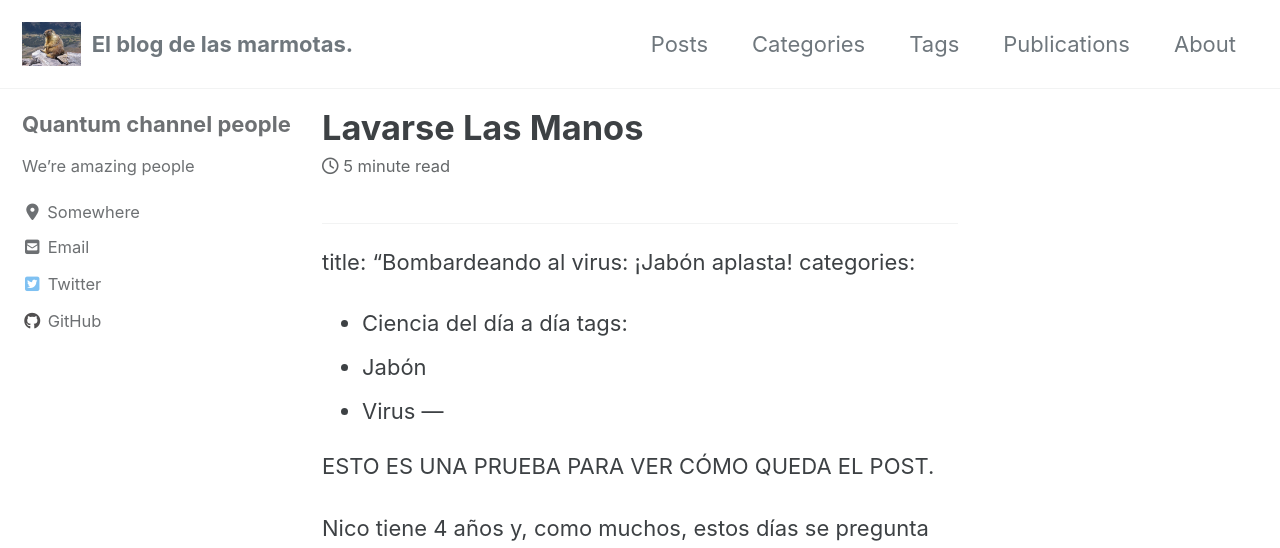
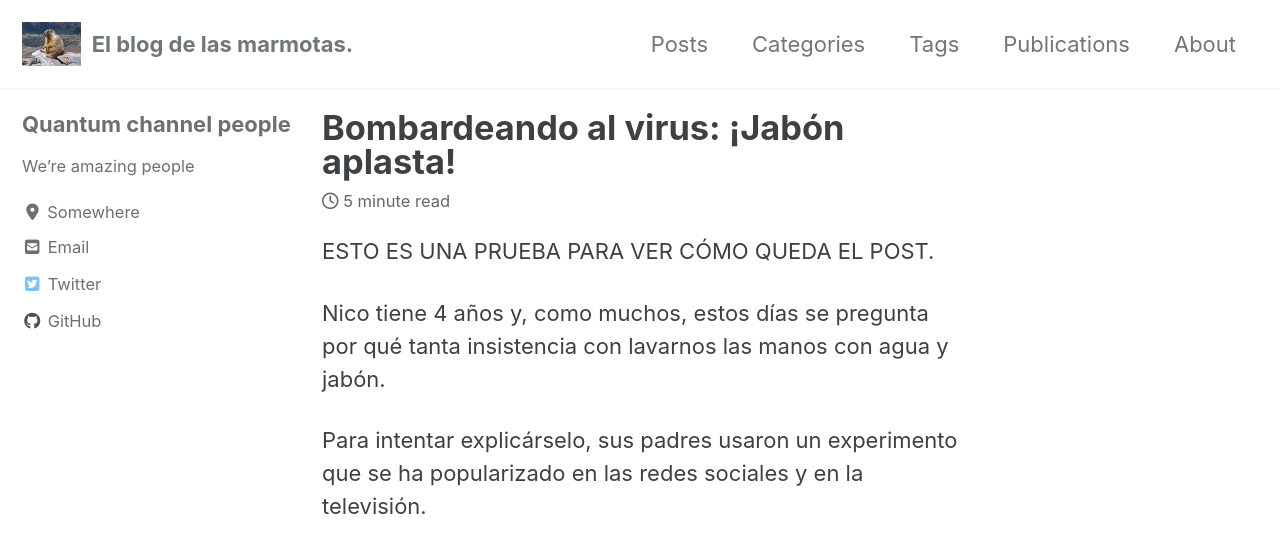
Before and after one commit to JuditSastre/test_blog, a Jekyll site: the page built from _posts/2020-05-06-lavarse-las-manos.md, in a window 1280 px wide and 900 px high, cut to the strip 0-548 px from the top of the window. Built offline with Jekyll 4.4.1, drawn with Linux system fonts in a browser that asks for light colours; cached includes are drawn as plain includes; nearby versions of some CDN libraries; some of the changed text lies outside the part shown.

Commit message:
Update 2020-05-06-lavarse-las-manos.md

```diff
--- a/_posts/2020-05-06-lavarse-las-manos.md
+++ b/_posts/2020-05-06-lavarse-las-manos.md
@@ -1,11 +1,11 @@
 ---
-title: "Bombardeando al virus: ¡Jabón aplasta!
+title: "Bombardeando al virus: ¡Jabón aplasta!"
 categories:
   - Ciencia del día a día
- tags:
+tags:
   - Jabón
   - Virus
-  ---
+---
 
 ESTO ES UNA PRUEBA PARA VER CÓMO QUEDA EL POST.
 
```
